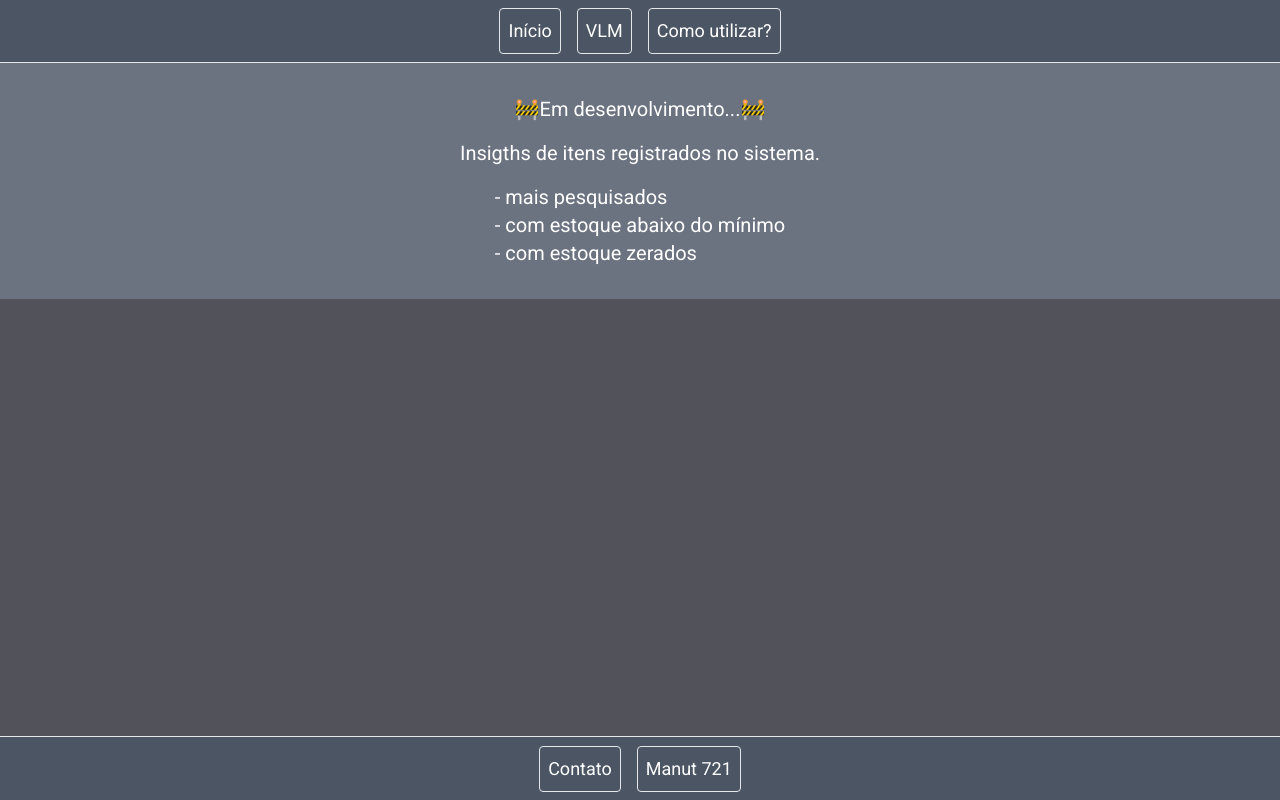
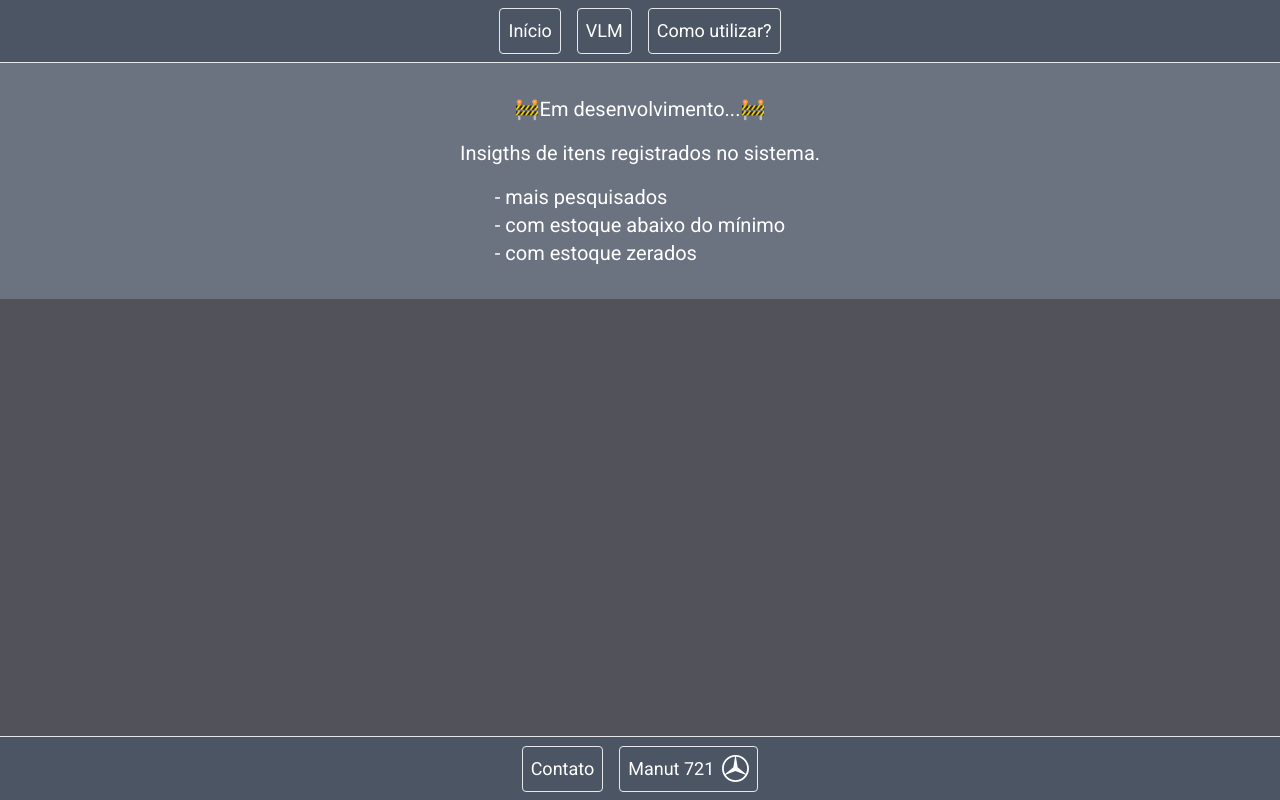
Before and after one commit to rafaxzx/vlmNextApp, a Next.js app: page / in a window 1280 px wide. Built offline with nearby package versions, Linux system fonts and the light colour scheme.

Commit message:
New icon in footer menu

```diff
--- a/src/components/Footer/Footer.jsx
+++ b/src/components/Footer/Footer.jsx
@@ -1,5 +1,5 @@
 import Link from "next/link";
-import React from "react";
+import { SiMercedes } from "react-icons/si";
 
 export default function Footer() {
   return (
@@ -23,7 +23,10 @@ export default function Footer() {
         Contato
       </Link>
       <Link href={"/Manut721"} className="border rounded p-2 hover:bg-gray-800">
-        Manut 721
+        <div className="flex items-center gap-x-2">
+          Manut 721
+          <SiMercedes size={"1.5em"}></SiMercedes>
+        </div>
       </Link>
     </footer>
   );
```
